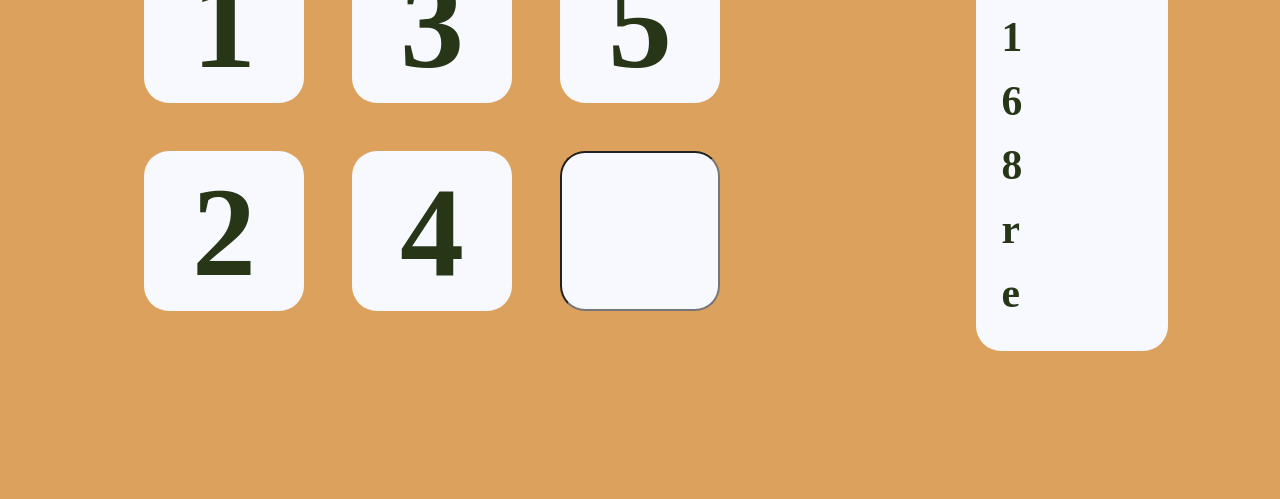
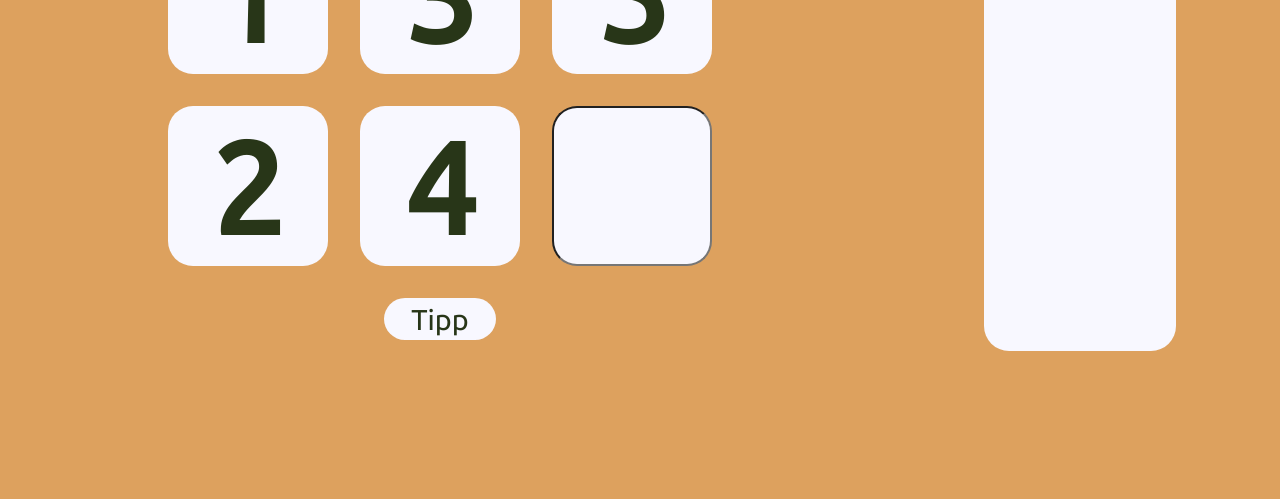
Before and after one commit to mrkocka/R-tips, a plain HTML site: page index.html in a window 1280 px wide. Shown: the part 245-744 px from the top of the page. Drawn offline with Linux system fonts and the light colour scheme.

Commit message:
majdnem kész js elemekkel

```diff
--- a/css/style.css
+++ b/css/style.css
@@ -2,6 +2,7 @@
   margin: 0;
   padding: 0;
   box-sizing: border-box;
+  font-family: "Ubuntu", sans-serif;
 }
 
 body {
@@ -16,14 +17,20 @@ main {
   flex-wrap: wrap;
 }
 
+.game-area {
+  /* background-color: blue; */
+  padding: 1rem;
+}
+
 .number-list {
   width: 40rem;
   height: auto;
-  /*  background-color: blue; */
-  display: grid;
-  grid-template-columns: auto auto auto;
+  /*   background-color: yellow; */
+  display: flex;
+  flex-wrap: wrap;
   justify-content: center;
-  gap: 3rem;
+  align-items: center;
+  gap: 2rem;
   padding: 1rem;
 }
 
@@ -38,12 +45,31 @@ main {
   padding: 0.5rem;
   display: flex;
   justify-content: center;
+  text-align: center;
 }
 
 [type="text"] {
   display: flex;
   justify-content: center;
   text-align: center;
+}
+
+.button-style {
+  font-family: "Ubuntu", sans-serif;
+  width: 7rem;
+  font-size: 1.8rem;
+  padding: 0.3rem 0;
+  margin: 0 auto;
+  border: none;
+  background-color: ghostwhite;
+  color: #283618;
+  border-radius: 25px;
+}
+
+.button-style:hover {
+  cursor: pointer;
+  background-color: #283618;
+  color: ghostwhite;
 }
 
 .clock-style {
--- a/index.html
+++ b/index.html
@@ -4,32 +4,45 @@
     <meta charset="UTF-8" />
     <meta name="viewport" content="width=device-width, initial-scale=1.0" />
     <link rel="stylesheet" href="./css/style.css" />
+    <link rel="preconnect" href="https://fonts.googleapis.com" />
+    <link rel="preconnect" href="https://fonts.gstatic.com" crossorigin />
+    <link
+      href="https://fonts.googleapis.com/css2?family=Ubuntu:wght@300;400&display=swap"
+      rel="stylesheet"
+    />
     <title>Document</title>
   </head>
   <body>
     <main>
-      <article class="number-list">
-        <div class="list-item">1</div>
-        <div class="list-item">3</div>
-        <div class="list-item">5</div>
-        <div class="list-item">2</div>
-        <div class="list-item">4</div>
-        <input class="list-item" type="text" />
+      <article class="game-area">
+        <form action="#" class="number-list" id="myForm">
+          <div class="list-item">1</div>
+          <div class="list-item">3</div>
+          <div class="list-item">5</div>
+          <div class="list-item">2</div>
+          <div class="list-item">4</div>
+          <input
+            class="list-item"
+            type="text"
+            maxlength="1"
+            id="userInput"
+            required
+          />
+          <input type="submit" value="Tipp" class="button-style" />
+        </form>
       </article>
       <article class="tips-list">
-        <div class="clock-style">00:00</div>
-        <div id="wrong-answers" class="wrong-answers-style">
-          <p>1</p>
-          <p>6</p>
-          <p>8</p>
-          <p>r</p>
-          <p>e</p>
+        <div class="clock-style">
+          <span id="minutes">00</span>:<span id="seconds">00</span>
         </div>
+        <div id="wrong-answers" class="wrong-answers-style"></div>
       </article>
     </main>
     <footer>
       <img src="#" alt="logo" />
+      <button id="startButton">Start</button>
       <p>by <a href="#">mr.kocka</a></p>
     </footer>
+    <script src="./main.js"></script>
   </body>
 </html>
--- /dev/null
+++ b/main.js
@@ -0,0 +1,43 @@
+//az időzítőért felelős programrész
+
+let timer;
+let sec = 0;
+let min = 0;
+
+function pad(val) {
+  return val > 9 ? val : "0" + val;
+}
+
+document.getElementById("startButton").addEventListener("click", function () {
+  timer = setInterval(function () {
+    document.getElementById("seconds").innerHTML = pad(++sec % 60);
+    document.getElementById("minutes").innerHTML = pad(parseInt(sec / 60, 10));
+  }, 1000);
+});
+
+// A tippek begyüjtéséért és megjelenítésért felelős kódrész
+let wrongAnswers = [];
+
+document.getElementById("myForm").addEventListener("submit", function (event) {
+  // Megakadályozzuk az alapértelmezett form küldési műveletet
+  event.preventDefault();
+
+  let userInput = document.getElementById("userInput").value;
+
+  if (userInput !== "R") {
+    if (wrongAnswers.length < 20) {
+      wrongAnswers.push(userInput);
+      let wrongAnswersDiv = document.getElementById("wrong-answers");
+      let newP = document.createElement("p");
+      newP.textContent = userInput;
+      wrongAnswersDiv.appendChild(newP);
+    }
+    document.getElementById("userInput").value = "";
+  } else {
+    alert("Helyes válasz!");
+  }
+  if (wrongAnswers.length == 20) {
+    alert("GAME OVER!");
+    location.reload();
+  }
+});
```
